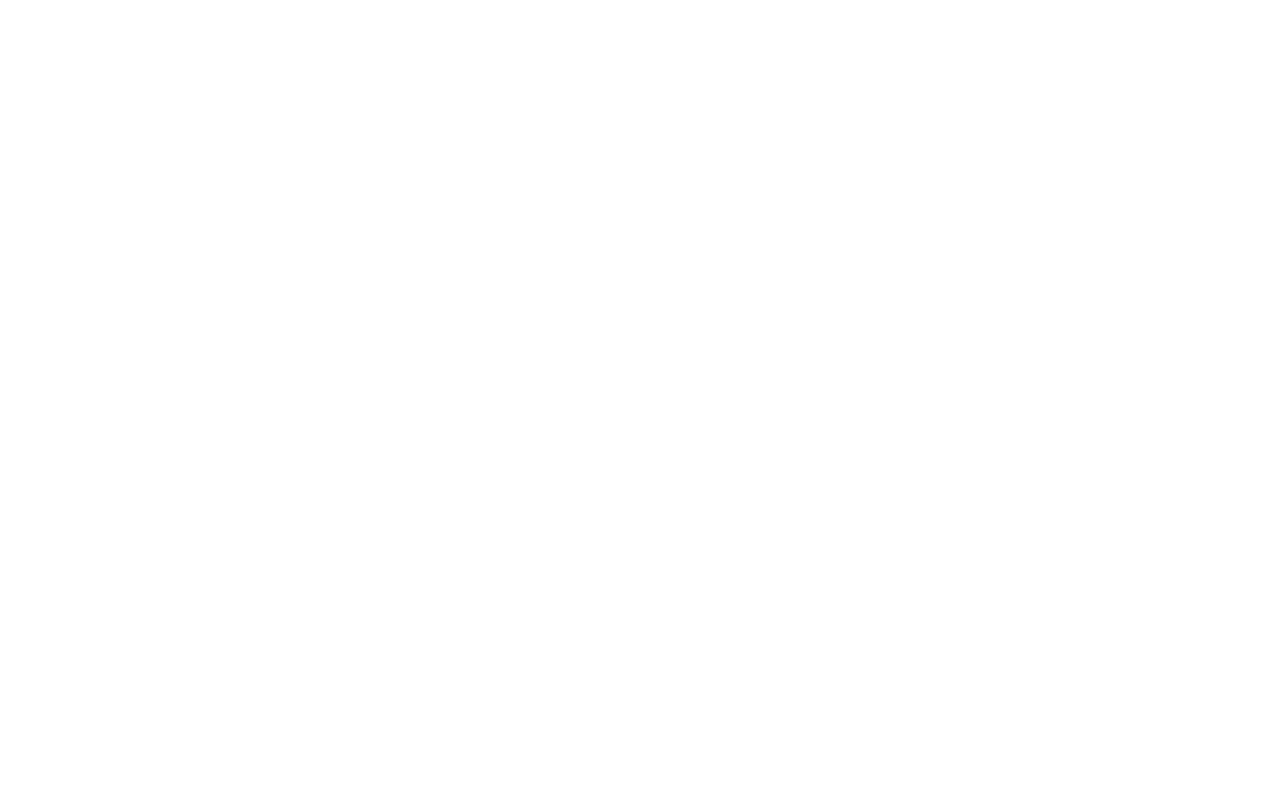
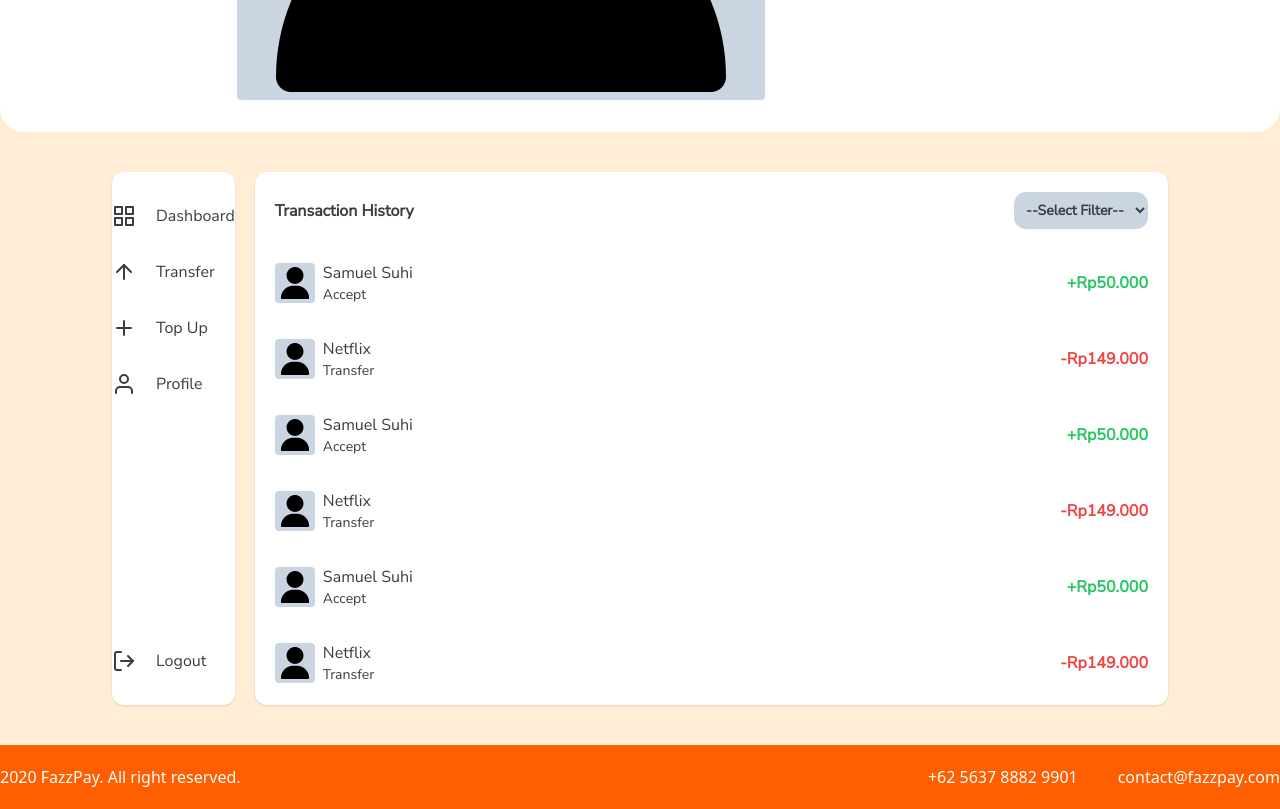
Before and after one commit to mstkm/fw12-letspay, a Next.js app: page /history in a window 1280 px wide. Before the commit this address had no page. Shown: the part 460-1269 px from the top of the page. Before the commit the page ends 800 px from the top, so only its background shows below. Built offline with nearby package versions, Linux system fonts and the light colour scheme.

Commit message:
create history page

```diff
--- /dev/null
+++ b/pages/history.js
@@ -0,0 +1,202 @@
+import Head from "next/head"
+import Image from "next/image"
+import Header from "../assets/components/Header"
+import Menu from "../assets/components/Menu"
+import Footer from "../assets/components/Footer"
+import { ArrowDown, ArrowLeft, ArrowUp } from "react-feather"
+
+const History = () => {
+  return(
+    <div className="bg-orange-100">
+    <Head>
+      <title>History | FazzPay</title>
+    </Head>
+
+    <Header />
+
+    <section className="px-5 py-10 bg-primary rounded-b-3xl font-primary md:hidden">
+      <div className="flex items-center gap-5 text-white">
+        <ArrowLeft />
+        <h3 className="font-bold">History</h3>
+      </div>
+    </section>
+
+    <section className="flex flex-col md:flex-row gap-5 font-primary text-secondary md:px-28 py-10">
+      <Menu />
+
+      {/* Transaction History Laptop */}
+      <div className="flex-[70%] hidden md:flex flex-col gap-8 md:bg-white md:shadow rounded-xl p-5">
+        <div className="flex items-center">
+          <div className="flex-1">
+            <h3 className="font-bold">Transaction History</h3>
+          </div>
+          <div>
+            <select className="bg-slate-300 rounded-xl p-2 focus:outline-none font-bold text-sm">
+              <option>--Select Filter--</option>
+            </select>
+          </div>
+        </div>
+
+        <div className="flex items-center md:bg-transparent p-5 md:p-0 rounded-lg md:rounded-0">
+          <div className="bg-slate-300 w-10 h-10 rounded mr-2">
+            <Image src={require('../assets/images/user.png')} alt='user' className="w-10 h-10 p-1" />
+          </div>
+          <div className="flex-1">
+            <p className="w-[115px] text-ellipsis overflow-hidden whitespace-nowrap">Samuel Suhi</p>
+            <p className="text-sm">Accept</p>
+          </div>
+          <div className="flex-2">
+            <p className="text-green-500 font-bold">+Rp50.000</p>
+          </div>
+        </div>
+        <div className="flex items-center md:bg-transparent p-5 md:p-0 rounded-lg md:rounded-0">
+          <div className="bg-slate-300 w-10 h-10 rounded mr-2">
+            <Image src={require('../assets/images/user.png')} alt='user' className="w-10 h-10 p-1" />
+          </div>
+          <div className="flex-1">
+            <p className="w-[115px] text-ellipsis overflow-hidden whitespace-nowrap">Netflix</p>
+            <p className="text-sm">Transfer</p>
+          </div>
+          <div className="flex-2">
+            <p className="text-red-500 font-bold">-Rp149.000</p>
+          </div>
+        </div>
+        <div className="flex items-center md:bg-transparent p-5 md:p-0 rounded-lg md:rounded-0">
+          <div className="bg-slate-300 w-10 h-10 rounded mr-2">
+            <Image src={require('../assets/images/user.png')} alt='user' className="w-10 h-10 p-1" />
+          </div>
+          <div className="flex-1">
+            <p className="w-[115px] text-ellipsis overflow-hidden whitespace-nowrap">Samuel Suhi</p>
+            <p className="text-sm">Accept</p>
+          </div>
+          <div className="flex-2">
+            <p className="text-green-500 font-bold">+Rp50.000</p>
+          </div>
+        </div>
+        <div className="flex items-center md:bg-transparent p-5 md:p-0 rounded-lg md:rounded-0">
+          <div className="bg-slate-300 w-10 h-10 rounded mr-2">
+            <Image src={require('../assets/images/user.png')} alt='user' className="w-10 h-10 p-1" />
+          </div>
+          <div className="flex-1">
+            <p className="w-[115px] text-ellipsis overflow-hidden whitespace-nowrap">Netflix</p>
+            <p className="text-sm">Transfer</p>
+          </div>
+          <div className="flex-2">
+            <p className="text-red-500 font-bold">-Rp149.000</p>
+          </div>
+        </div>
+        <div className="flex items-center md:bg-transparent p-5 md:p-0 rounded-lg md:rounded-0">
+          <div className="bg-slate-300 w-10 h-10 rounded mr-2">
+            <Image src={require('../assets/images/user.png')} alt='user' className="w-10 h-10 p-1" />
+          </div>
+          <div className="flex-1">
+            <p className="w-[115px] text-ellipsis overflow-hidden whitespace-nowrap">Samuel Suhi</p>
+            <p className="text-sm">Accept</p>
+          </div>
+          <div className="flex-2">
+            <p className="text-green-500 font-bold">+Rp50.000</p>
+          </div>
+        </div>
+        <div className="flex items-center md:bg-transparent p-5 md:p-0 rounded-lg md:rounded-0">
+          <div className="bg-slate-300 w-10 h-10 rounded mr-2">
+            <Image src={require('../assets/images/user.png')} alt='user' className="w-10 h-10 p-1" />
+          </div>
+          <div className="flex-1">
+            <p className="w-[115px] text-ellipsis overflow-hidden whitespace-nowrap">Netflix</p>
+            <p className="text-sm">Transfer</p>
+          </div>
+          <div className="flex-2">
+            <p className="text-red-500 font-bold">-Rp149.000</p>
+          </div>
+        </div>
+      </div>
+
+      {/* Transaction History Mobile */}
+      <div className="px-5 md:hidden">
+        <h3>This Week</h3>
+      </div>
+      <div className="flex items-center bg-white shadow md:bg-transparent md:shadow-none p-5 md:p-0 rounded-lg md:rounded-0 md:hidden">
+        <div className="bg-slate-300 w-10 h-10 rounded mr-2">
+          <Image src={require('../assets/images/user.png')} alt='user' className="w-10 h-10 p-1" />
+        </div>
+        <div className="flex-1">
+          <p className="w-[115px] text-ellipsis overflow-hidden whitespace-nowrap">Samuel Suhi</p>
+          <p className="text-sm">Accept</p>
+        </div>
+        <div className="flex-2">
+          <p className="text-green-500 font-bold">+Rp50.000</p>
+        </div>
+      </div>
+      <div className="flex items-center bg-white shadow md:bg-transparent md:shadow-none p-5 md:p-0 rounded-lg md:rounded-0 md:hidden">
+        <div className="bg-slate-300 w-10 h-10 rounded mr-2">
+          <Image src={require('../assets/images/user.png')} alt='user' className="w-10 h-10 p-1" />
+        </div>
+        <div className="flex-1">
+          <p className="w-[115px] text-ellipsis overflow-hidden whitespace-nowrap">Spotify</p>
+          <p className="text-sm">Subscription</p>
+        </div>
+        <div className="flex-2">
+          <p className="text-red-500 font-bold">-Rp49.000</p>
+        </div>
+      </div>
+
+      <div className="px-5 mt-8 md:hidden">
+        <h3>This Month</h3>
+      </div>
+      <div className="flex items-center bg-white shadow md:bg-transparent md:shadow-none p-5 md:p-0 rounded-lg md:rounded-0 md:hidden">
+        <div className="bg-slate-300 w-10 h-10 rounded mr-2">
+          <Image src={require('../assets/images/user.png')} alt='user' className="w-10 h-10 p-1" />
+        </div>
+        <div className="flex-1">
+          <p className="w-[115px] text-ellipsis overflow-hidden whitespace-nowrap">Netflix</p>
+          <p className="text-sm">Subscription</p>
+        </div>
+        <div className="flex-2">
+          <p className="text-red-500 font-bold">-Rp149.000</p>
+        </div>
+      </div>
+      <div className="flex items-center bg-white shadow md:bg-transparent md:shadow-none p-5 md:p-0 rounded-lg md:rounded-0 md:hidden">
+        <div className="bg-slate-300 w-10 h-10 rounded mr-2">
+          <Image src={require('../assets/images/user.png')} alt='user' className="w-10 h-10 p-1" />
+        </div>
+        <div className="flex-1">
+          <p className="w-[115px] text-ellipsis overflow-hidden whitespace-nowrap">Bobi Sammy</p>
+          <p className="text-sm">Transfer</p>
+        </div>
+        <div className="flex-2">
+          <p className="text-green-500 font-bold">+Rp1.150.000</p>
+        </div>
+      </div>
+      <div className="flex items-center bg-white shadow md:bg-transparent md:shadow-none p-5 md:p-0 rounded-lg md:rounded-0 md:hidden">
+        <div className="bg-slate-300 w-10 h-10 rounded mr-2">
+          <Image src={require('../assets/images/user.png')} alt='user' className="w-10 h-10 p-1" />
+        </div>
+        <div className="flex-1">
+          <p className="w-[115px] text-ellipsis overflow-hidden whitespace-nowrap">Momo Taro</p>
+          <p className="text-sm">Transfer</p>
+        </div>
+        <div className="flex-2">
+          <p className="text-red-500 font-bold">-Rp200.000</p>
+        </div>
+      </div>
+
+      <div className="flex gap-5 px-5 md:hidden">
+        <div className="bg-white rounded text-green-500 p-2">
+          <ArrowUp />
+        </div>
+        <div className="bg-white rounded text-red-500 p-2">
+          <ArrowDown />
+        </div>
+        <div className="flex-1 font-bold text-center text-primary bg-white shadow rounded-xl p-2">
+          <h1>Filter by Date</h1>
+        </div>
+      </div>
+
+    </section>
+
+    <Footer />
+    </div>
+  )
+}
+
+export default History
```
